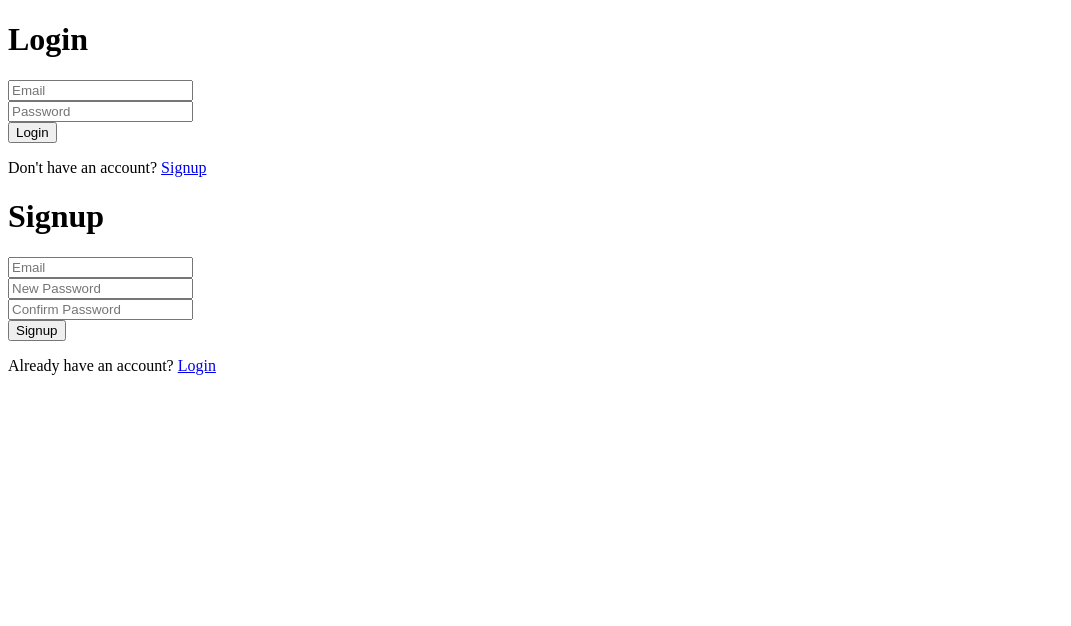
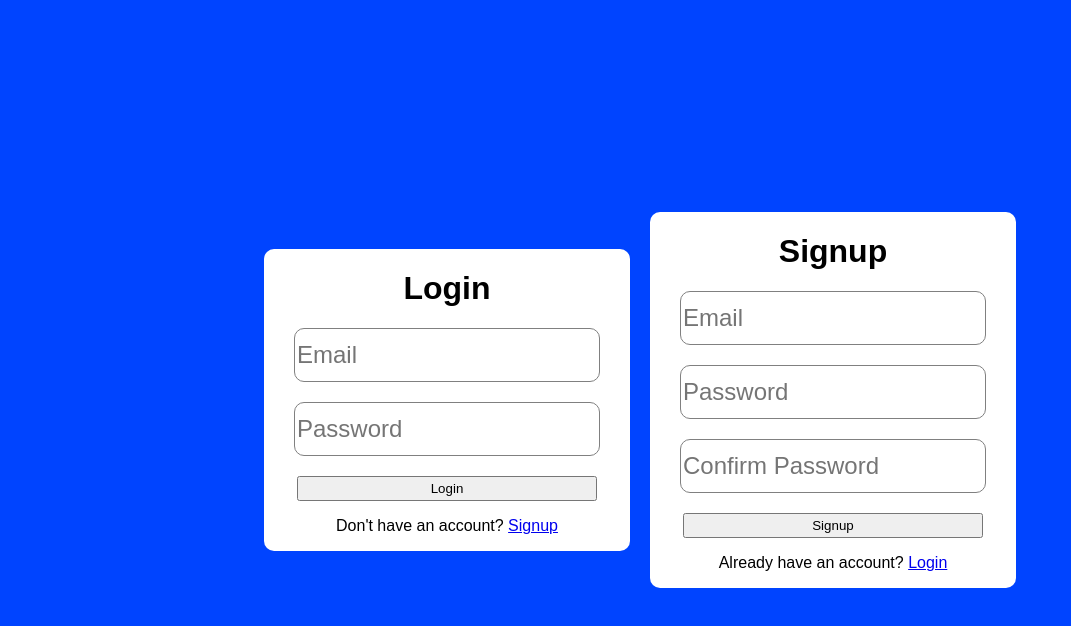
Before and after one commit to athanie2003/login-and-signup, a plain HTML site: page index.html in a window 1280 px wide. Shown: the whole page, without its empty margins (0-1071 px from the left). Drawn offline with Linux system fonts and the light colour scheme.

Commit message:
Add styles to separated forms

```diff
--- a/index.html
+++ b/index.html
@@ -4,10 +4,10 @@
     <meta charset="UTF-8">
     <meta name="viewport" content="width=device-width, initial-scale=1.0">
     <title>Login And Signup</title>
-    <link rel="stylesheets" href="styles.css">
+    <link rel="stylesheet" href="styles.css">
 </head>
 <body>
-    <div class="login-container">
+    <div class="container">
         <h1>Login</h1>
         <input class="em" type="email" placeholder="Email">
         <br>
@@ -16,11 +16,11 @@
         <button>Login</button>
         <p>Don't have an account? <a href="#">Signup</a></p>
     </div>
-    <div class="signup-container">
+    <div class="container">
         <h1>Signup</h1>
         <input class="em" type="email" placeholder="Email">
         <br>
-        <input class="pwd" type="password" placeholder="New Password">
+        <input class="pwd" type="password" placeholder="Password">
         <br>
         <input class="pwd" type="password" placeholder="Confirm Password">
         <br>
--- a/styles.css
+++ b/styles.css
@@ -0,0 +1,35 @@
+*{
+  font-family: Arial, Helvetica, sans-serif;
+}
+
+body{
+    width: 100%;
+    min-height: 100vh;
+    margin: 0;
+    display: flex;
+    justify-content: center;
+    align-items: center;
+    background-color: rgb(0, 68, 255);
+    gap: 20px;
+}
+
+.container{
+    background-color: white;
+    text-align: center;
+    border-radius: 10px;
+    padding: 0px 30px;
+}
+
+input{
+    width: 300px;
+    height: 50px;
+    font-size: 24px;
+    border-radius: 10px;
+    border: solid 1px grey;
+    margin-bottom: 20px;
+}
+
+button{
+    width: 300px;
+    height: 25px;
+}
```
